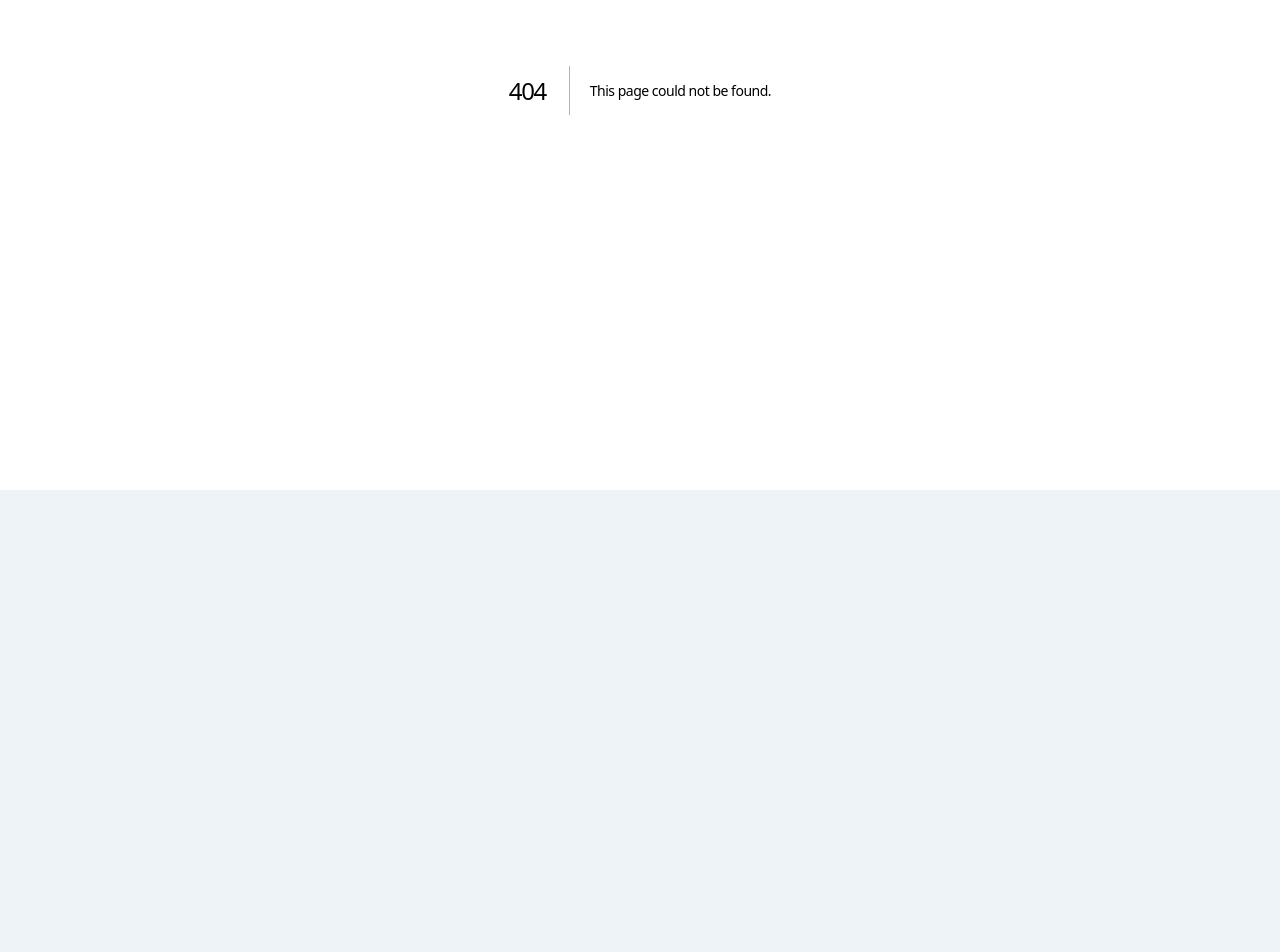
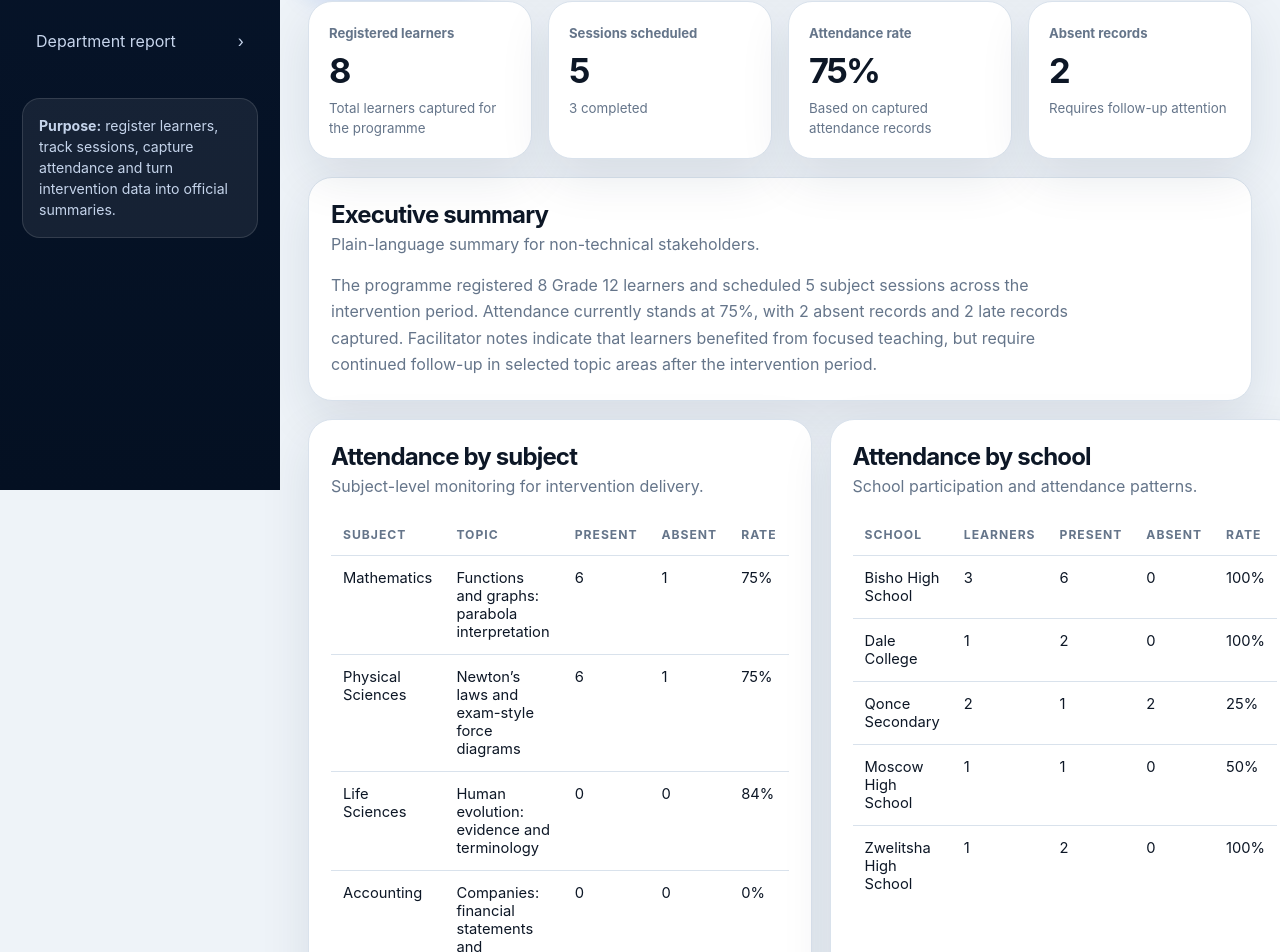
Before and after one commit to sbaj179/jenn-programme-intelligence, a Next.js app: page /reports/programme/term-2-grade-12-intervention in a window 1280 px wide. Before the commit this address had no page. Shown: the part 310-1262 px from the top of the page. Before the commit the page ends 800 px from the top, so only its background shows below. Built offline with nearby package versions, Linux system fonts and the light colour scheme.

Commit message:
Add department report page

```diff
--- /dev/null
+++ b/src/app/reports/programme/[id]/page.jsx
@@ -0,0 +1,180 @@
+import AppShell from '@/components/AppShell'
+import KpiCard from '@/components/KpiCard'
+import { demoProgramme, demoSessionNotes, demoSessions } from '@/lib/demo-data'
+import { getAttendanceBySchool, getAttendanceBySubject, getProgrammeSummary } from '@/lib/metrics'
+
+export default function ProgrammeReportPage() {
+  const summary = getProgrammeSummary()
+  const subjectRows = getAttendanceBySubject()
+  const schoolRows = getAttendanceBySchool()
+
+  return (
+    <AppShell>
+      <section className="report-cover">
+        <p className="eyebrow" style={{ color: '#8fb5ff' }}>Department-ready summary</p>
+        <h1>{demoProgramme.name}</h1>
+        <p>
+          This report summarises learner registration, attendance, subject coverage, session delivery and facilitator observations for monitoring by JENN leadership and relevant department officials.
+        </p>
+      </section>
+
+      <div className="button-row no-print" style={{ marginBottom: 18 }}>
+        <button className="btn primary" type="button" onClick={undefined}>Print / save as PDF</button>
+        <button className="btn secondary" type="button">Export CSV later</button>
+      </div>
+
+      <section className="kpi-grid">
+        <KpiCard label="Registered learners" value={summary.registeredLearners} note="Total learners captured for the programme" />
+        <KpiCard label="Sessions scheduled" value={summary.totalSessions} note={`${summary.completedSessions} completed`} />
+        <KpiCard label="Attendance rate" value={`${summary.attendanceRate}%`} note="Based on captured attendance records" />
+        <KpiCard label="Absent records" value={summary.absentCount} note="Requires follow-up attention" />
+      </section>
+
+      <section className="panel">
+        <div className="panel-header">
+          <div>
+            <h2>Executive summary</h2>
+            <p>Plain-language summary for non-technical stakeholders.</p>
+          </div>
+        </div>
+        <p className="lead">
+          The programme registered {summary.registeredLearners} Grade 12 learners and scheduled {summary.totalSessions} subject sessions across the intervention period. Attendance currently stands at {summary.attendanceRate}%, with {summary.absentCount} absent records and {summary.lateCount} late records captured. Facilitator notes indicate that learners benefited from focused teaching, but require continued follow-up in selected topic areas after the intervention period.
+        </p>
+      </section>
+
+      <section className="grid-2">
+        <div className="panel">
+          <div className="panel-header">
+            <div>
+              <h2>Attendance by subject</h2>
+              <p>Subject-level monitoring for intervention delivery.</p>
+            </div>
+          </div>
+          <div className="table-wrap">
+            <table>
+              <thead>
+                <tr>
+                  <th>Subject</th>
+                  <th>Topic</th>
+                  <th>Present</th>
+                  <th>Absent</th>
+                  <th>Rate</th>
+                </tr>
+              </thead>
+              <tbody>
+                {subjectRows.map((row) => (
+                  <tr key={`${row.subject}-${row.topic}`}>
+                    <td>{row.subject}</td>
+                    <td>{row.topic}</td>
+                    <td>{row.present}</td>
+                    <td>{row.absent}</td>
+                    <td>{row.rate}%</td>
+                  </tr>
+                ))}
+              </tbody>
+            </table>
+          </div>
+        </div>
+
+        <div className="panel">
+          <div className="panel-header">
+            <div>
+              <h2>Attendance by school</h2>
+              <p>School participation and attendance patterns.</p>
+            </div>
+          </div>
+          <div className="table-wrap">
+            <table>
+              <thead>
+                <tr>
+                  <th>School</th>
+                  <th>Learners</th>
+                  <th>Present</th>
+                  <th>Absent</th>
+                  <th>Rate</th>
+                </tr>
+              </thead>
+              <tbody>
+                {schoolRows.map((row) => (
+                  <tr key={row.school}>
+                    <td>{row.school}</td>
+                    <td>{row.learners}</td>
+                    <td>{row.present}</td>
+                    <td>{row.absent}</td>
+                    <td>{row.rate}%</td>
+                  </tr>
+                ))}
+              </tbody>
+            </table>
+          </div>
+        </div>
+      </section>
+
+      <section className="panel">
+        <div className="panel-header">
+          <div>
+            <h2>Topics covered</h2>
+            <p>Teaching coverage evidence captured from the session schedule.</p>
+          </div>
+        </div>
+        <div className="table-wrap">
+          <table>
+            <thead>
+              <tr>
+                <th>Date</th>
+                <th>Subject</th>
+                <th>Topic</th>
+                <th>Venue</th>
+                <th>Status</th>
+              </tr>
+            </thead>
+            <tbody>
+              {demoSessions.map((session) => (
+                <tr key={session.id}>
+                  <td>{session.session_date}</td>
+                  <td>{session.subject_name}</td>
+                  <td>{session.topic}</td>
+                  <td>{session.venue}</td>
+                  <td><span className={`status ${session.status}`}>{session.status.replace('_', ' ')}</span></td>
+                </tr>
+              ))}
+            </tbody>
+          </table>
+        </div>
+      </section>
+
+      <section className="panel">
+        <div className="panel-header">
+          <div>
+            <h2>Facilitator observations</h2>
+            <p>Instructional feedback that can guide follow-up support after the intervention.</p>
+          </div>
+        </div>
+        <div className="table-wrap">
+          <table>
+            <thead>
+              <tr>
+                <th>Topic</th>
+                <th>Observation</th>
+                <th>Recommended follow-up</th>
+              </tr>
+            </thead>
+            <tbody>
+              {demoSessionNotes.map((note) => (
+                <tr key={note.id}>
+                  <td>{note.topic_covered}</td>
+                  <td>{note.learner_challenges}</td>
+                  <td>{note.recommended_follow_up}</td>
+                </tr>
+              ))}
+            </tbody>
+          </table>
+        </div>
+      </section>
+
+      <p className="print-note">
+        Note: this demo report uses sample data. Once Supabase is connected, this report will be generated from live programme, learner, session, attendance and facilitator-note records.
+      </p>
+    </AppShell>
+  )
+}
```
